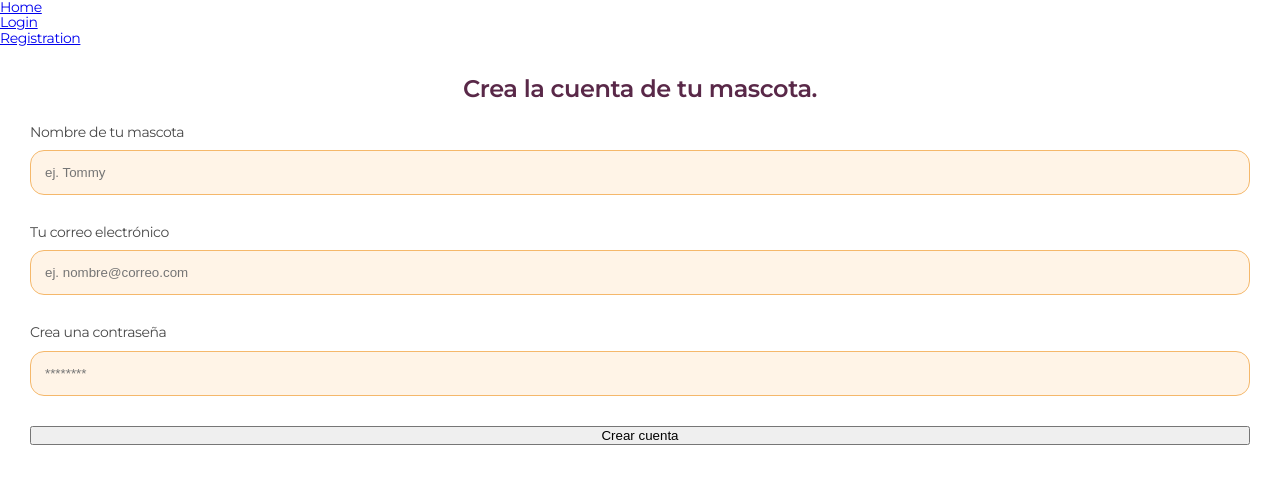
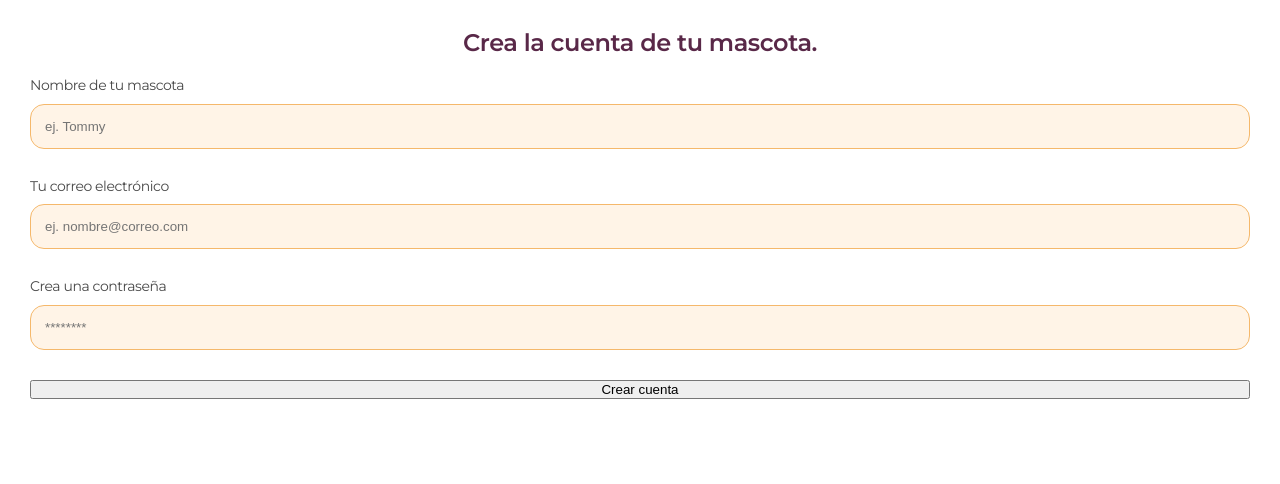
Before and after one commit to yomar-dev/pets-tagram, a React (Create React App) app: page /registration in a window 1280 px wide. Shown: the top 484 px of the page. Built offline with nearby package versions, Linux system fonts and the light colour scheme.

Commit message:
Fix: Show nav only in home for now.

```diff
--- a/src/app/home/components/feed/Feed.tsx
+++ b/src/app/home/components/feed/Feed.tsx
@@ -1,8 +1,23 @@
 import React, { Component } from 'react';
+import { Link } from 'react-router-dom';
 
 class Feed extends Component {
   render() {
-    return <p>Feed</p>;
+    return (
+      <nav>
+        <ul>
+          <li>
+            <Link to="/">Home</Link>
+          </li>
+          <li>
+            <Link to="/login">Login</Link>
+          </li>
+          <li>
+            <Link to="/registration">Registration</Link>
+          </li>
+        </ul>
+      </nav>
+    );
   }
 }
 
--- a/src/routes/AppRouter.tsx
+++ b/src/routes/AppRouter.tsx
@@ -1,5 +1,5 @@
 import React from 'react';
-import { BrowserRouter as Router, Switch, Route, Link } from 'react-router-dom';
+import { BrowserRouter as Router, Switch, Route } from 'react-router-dom';
 
 import Login from 'app/auth/pages/login';
 import Registration from 'app/auth/pages/registration';
@@ -9,20 +9,6 @@ export const AppRouter = () => {
   return (
     <Router>
       <div>
-        <nav>
-          <ul>
-            <li>
-              <Link to="/">Home</Link>
-            </li>
-            <li>
-              <Link to="/login">Login</Link>
-            </li>
-            <li>
-              <Link to="/registration">Registration</Link>
-            </li>
-          </ul>
-        </nav>
-
         <Switch>
           <Route path="/login" component={Login} />
           <Route path="/registration" component={Registration} />
```
